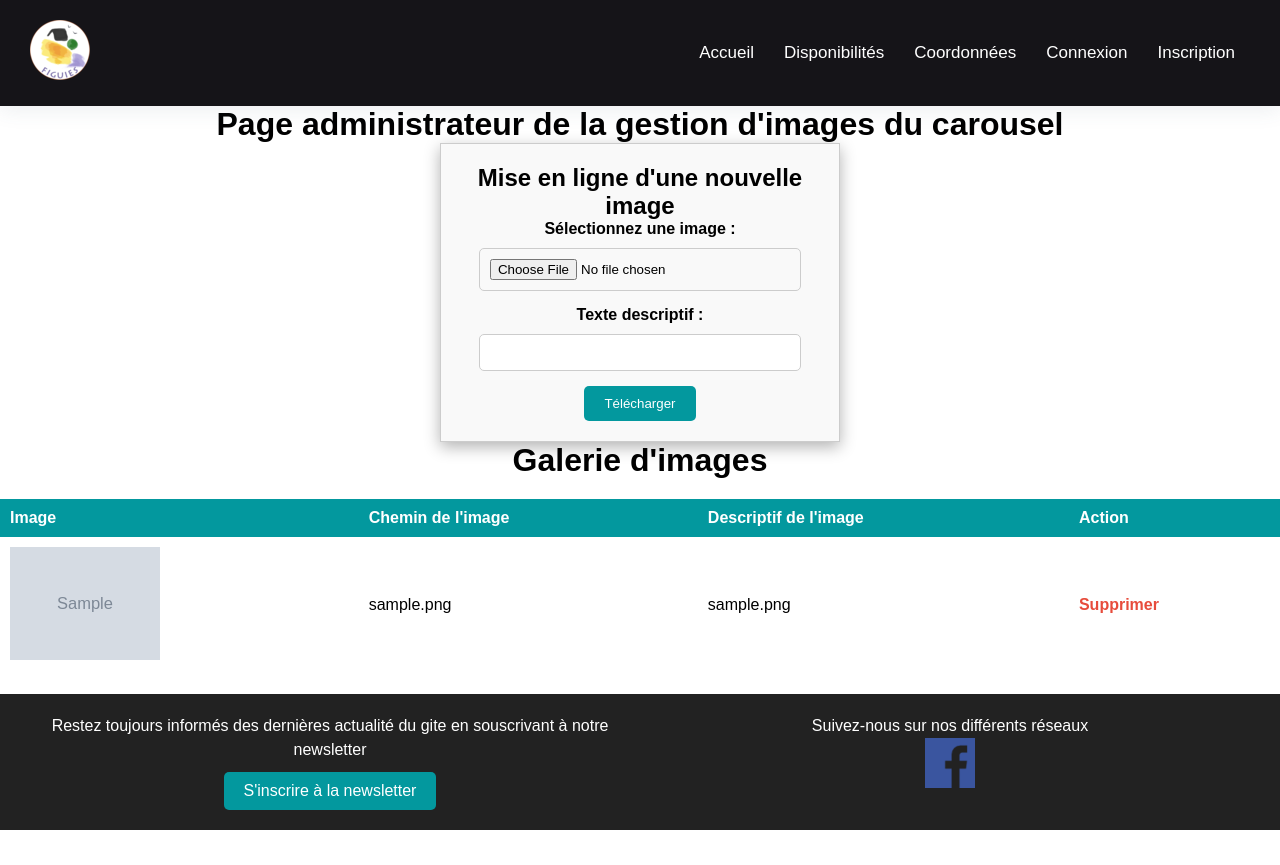
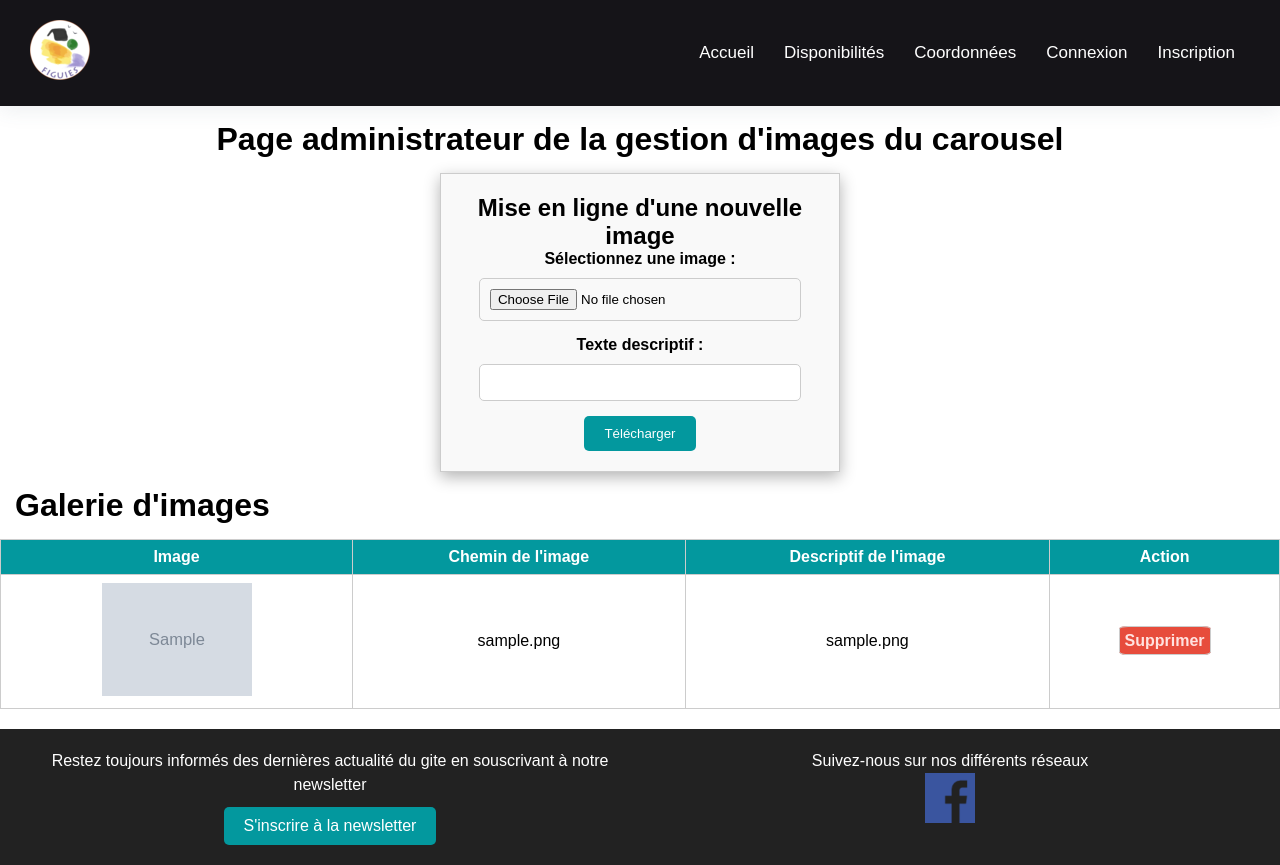
Before and after one commit to lucasDubourdieu2/giteWEBexo, a PHP site: page /view/uploadCarousel.php in a window 1280 px wide. Before the commit the page ends 830 px from the top, so only its background shows below. Run offline with PHP 8.4, Linux system fonts and the light colour scheme; tables that the repository leaves empty or names only in its code hold one stand-in row (values such as "Sample post"); grey boxes marked "Sample" are stand-in pictures.

Commit message:
Correction css admin

```diff
--- a/controller/calendrierResa.php
+++ b/controller/calendrierResa.php
@@ -8,7 +8,7 @@ $tbqCalendrier = new tbqCalendrier($conn);
 $events = $tbqCalendrier->recupDateCalendrier();
 
 foreach ($events as &$event) {
-    $event['color'] = 'grey';
+    $event['color'] = 'gray';
 }
 
 header('Content-Type: application/json');
--- a/css/carousel.css
+++ b/css/carousel.css
@@ -1,4 +1,76 @@
-/* Style du formulaire */
+body {
+    display: flex;
+    flex-direction: column;
+    min-height: 100vh;
+    margin: 0;
+}
+
+.titre2 {
+    padding: 15px;
+    text-align: center;
+}
+.titre{
+    padding: 15px;
+
+    @media screen and (max-width: 646px) {
+        text-align: center;
+    }
+}
+
+
+/***********************************************************/
+/*      Tableau de gestion des images du carrousel         */
+/***********************************************************/
+.tableauflex {
+    display: flex;
+    flex-direction: column;
+    align-items: center;
+}
+
+
+table {
+    width: 100%;
+    border-collapse: collapse;
+}
+
+table th, table td {
+    border: 1px solid #ccc;
+    padding: 8px;
+    text-align: center;
+}
+
+th {
+    background-color: #03989E;
+    color: #fff;
+
+}
+
+table img {
+    max-width: 100%;
+    height: auto;
+}
+
+
+.previewCarousel{
+    width: 150px;
+    height: auto;
+}
+
+.suppression {
+    color: #ffe2df;
+    text-decoration: none;
+    font-weight: bold;
+    padding: 5px;
+    border: 1px solid #ccc;
+    border-radius: 10%;
+    background-color: #e74c3c;
+}
+
+
+/***********************************************************/
+/*                  Style du formulaire                    */
+/***********************************************************/
+
 form {
     max-width: 400px;
     margin: auto auto;
@@ -9,14 +81,12 @@ form {
     box-shadow: 0px 5px 15px rgba(0, 0, 0, 0.3);
 }
 
-/* Style des étiquettes */
 label {
     font-weight: bold;
     display: block;
     margin-bottom: 10px;
 }
 
-/* Style des champs de saisie */
 input[type="file"],
 input[type="text"] {
     width: 90%;
@@ -26,7 +96,6 @@ input[type="text"] {
     border-radius: 5px;
 }
 
-/* Style du bouton de soumission */
 input[type="submit"] {
     background-color: #03989E;
     color: #fff;
@@ -39,48 +108,3 @@ input[type="submit"] {
 input[type="submit"]:hover {
     background-color: #006d6d;
 }
-
-/* Style du tableau */
-table {
-    width: 100%;
-    border-collapse: collapse;
-    margin-top: 20px;
-}
-
-/* Style des en-têtes de colonne */
-th {
-    background-color: #03989E;
-    color: #fff;
-    padding: 10px;
-    text-align: left;
-}
-
-/* Style des lignes du tableau */
-tr:nth-child(even) {
-    background-color: #f2f2f2;
-}
-
-/* Style des cellules du tableau */
-td {
-    padding: 10px;
-}
-
-/* Style du lien de suppression */
-.suppresion {
-    color: #e74c3c;
-    text-decoration: none;
-    font-weight: bold;
-}
-
-a:hover {
-    text-decoration: underline;
-}
-
-.previewCarousel{
-    width: 150px;
-    height: auto;
-}
-
-h1{
-    text-align: center;
-}
--- a/view/coordonnees.php
+++ b/view/coordonnees.php
@@ -13,7 +13,6 @@
 <body>
     <header>
         <?php include '../includes/front-header.php'; ?>
-    </header>
     <main>
         <address class="coord">
             <div class="coor-container">
--- a/view/tableauCarousel.php
+++ b/view/tableauCarousel.php
@@ -7,7 +7,8 @@
     <link rel="stylesheet" href="../css/front_footer.css">
 </head>
 <body>
-    <h1>Galerie d'images</h1>
+    <h1 class="titre">Galerie d'images</h1>
+    <div class="tableauflex">
         <table>
             <thead>
                 <tr>
@@ -22,23 +23,22 @@
                 include("../model/db-config.php");
                 include("../model/Tbq_visuel.php");
 
-            // Créer une instance de TbqVisuel avec la connexion à la base de données
                 $tbqVisuel = new TbqVisuel($conn);
 
-            // Récupérer les images depuis la base de données
                 $images = $tbqVisuel->getImagesFromDatabase("id, image_url, image_alt");
 
-            // Générer les lignes de tableau pour chaque image
+                // Génère les lignes du tableau pour chaque image
                 foreach ($images as $image) {
                     echo "<tr>";
                     echo "<td><img src=" . $image['image_url'] . " alt=". $image['image_alt'] ." class='previewCarousel'></td>";
                     echo "<td>" . $image['image_url'] . "</td>";
                     echo "<td>" . $image['image_alt'] . "</td>";
-                echo "<td><a href=\"../controller/deleteImage.php?id=" . $image['id'] . "\" class='suppresion'>Supprimer</a></td>";
+                    echo "<td><a href=\"../controller/deleteImage.php?id=" . $image['id'] . "\" class='suppression'>Supprimer</a></td>";
                     echo "</tr>";
                 }
                 ?>
             </tbody>
         </table>
+    </div>
 </body>
 </html>
--- a/view/uploadCarousel.php
+++ b/view/uploadCarousel.php
@@ -6,10 +6,8 @@
     <link rel="stylesheet" href="../css/carousel.css">
 </head>
 <body>
-    <header>
-            <?php include '../includes/front-header.php'; ?>
-    </header>
-    <h1>Page administrateur de la gestion d'images du carousel</h1>
+    <?php include '../includes/front-header.php'; ?>
+    <h1 class="titre2">Page administrateur de la gestion d'images du carousel</h1>
         <form action="../controller/upload_handler.php" method="POST" enctype="multipart/form-data">
             <h2>Mise en ligne d'une nouvelle image</h2>
         <label for="image">Sélectionnez une image :</label>
@@ -20,9 +18,9 @@
             <br>
             <input type="submit" name="upload" value="Télécharger">
         </form>
-        <?php include('../view/tableauCarousel.php');?>
-    <footer>
-        <?php include '../includes/front-footer.php'; ?>
-    </footer>
+        <div class="tableauImg">
+            <?php include('../view/tableauCarousel.php');?>
+        </div>
+    <?php include '../includes/front-footer.php'; ?>
 </body>
 </html>
```
Also changed, not shown: img/carousel/figure-3.jpg (deleted), img/carousel/figure-4.jpg (added). Lines whose indentation alone changed are shown as unchanged.
